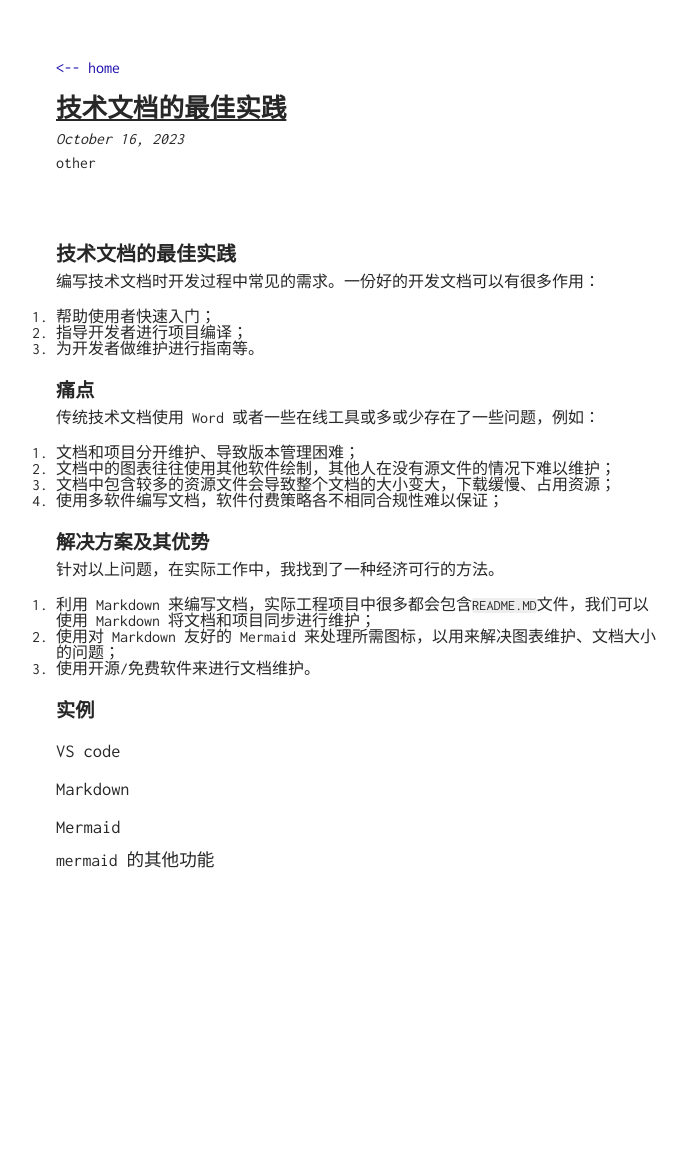
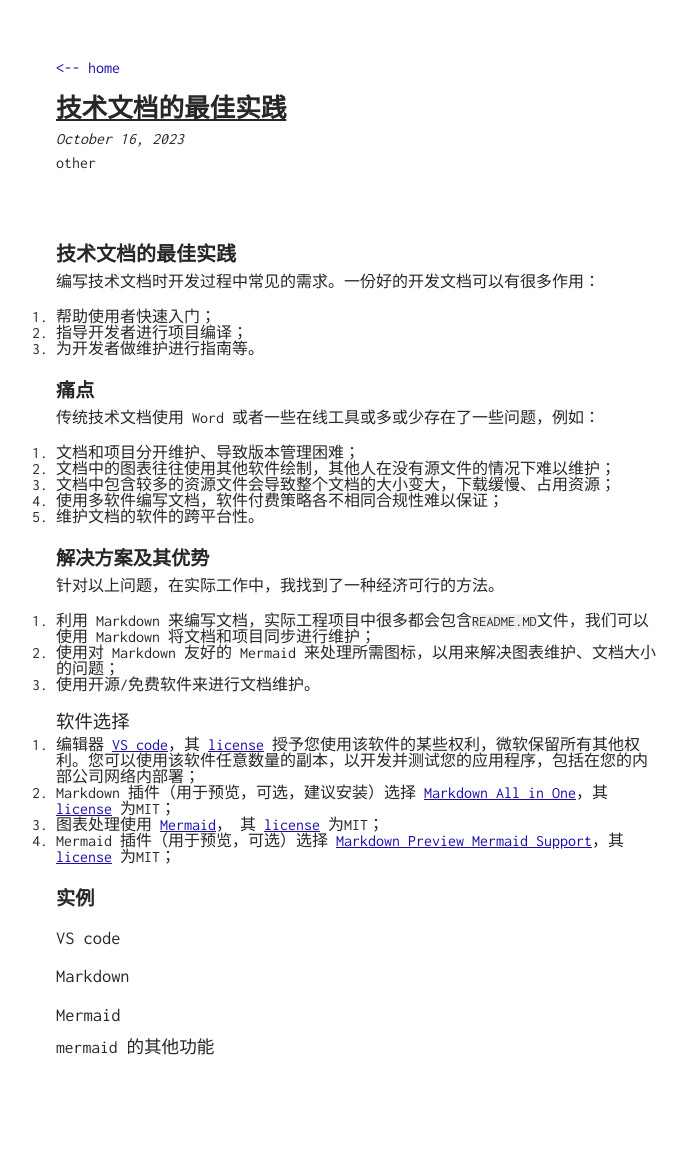
Before and after one commit to TobiahShaw/TobiahShaw.github.io, a Jekyll site: the page built from _posts/2023-10-16-Best-Practice-in-Tech-Doc.md, in a window 1280 px wide. Shown: the whole page, without its empty margins (284-971 px from the left). Built offline with Jekyll 4.4.1, drawn with Linux system fonts in a browser that asks for light colours; before the commit the page ends 964 px from its top, so only the background shows below that.

Commit message:
update post

````diff
--- a/_posts/2023-10-16-Best-Practice-in-Tech-Doc.md
+++ b/_posts/2023-10-16-Best-Practice-in-Tech-Doc.md
@@ -20,6 +20,7 @@ tag: other
 2. 文档中的图表往往使用其他软件绘制，其他人在没有源文件的情况下难以维护；
 3. 文档中包含较多的资源文件会导致整个文档的大小变大，下载缓慢、占用资源；
 4. 使用多软件编写文档，软件付费策略各不相同合规性难以保证；
+5. 维护文档的软件的跨平台性。
 
 ## 解决方案及其优势
 
@@ -28,6 +29,13 @@ tag: other
 1. 利用 Markdown 来编写文档，实际工程项目中很多都会包含```README.MD```文件，我们可以使用 Markdown 将文档和项目同步进行维护；
 2. 使用对 Markdown 友好的 Mermaid 来处理所需图标，以用来解决图表维护、文档大小的问题；
 3. 使用开源/免费软件来进行文档维护。
+
+### 软件选择
+
+1. 编辑器 [VS code](https://code.visualstudio.com/)，其 [license](https://code.visualstudio.com/license?lang=zh-cn) 授予您使用该软件的某些权利，微软保留所有其他权利。您可以使用该软件任意数量的副本，以开发并测试您的应用程序，包括在您的内部公司网络内部署；
+2. Markdown 插件（用于预览，可选，建议安装）选择 [Markdown All in One](https://marketplace.visualstudio.com/items?itemName=yzhang.markdown-all-in-one)，其 [license](https://marketplace.visualstudio.com/items/yzhang.markdown-all-in-one/license) 为MIT；
+3. 图表处理使用 [Mermaid](https://mermaid.js.org/)， 其 [license](https://github.com/mermaid-js/mermaid/blob/develop/LICENSE) 为MIT；
+4. Mermaid 插件（用于预览，可选）选择 [Markdown Preview Mermaid Support](https://marketplace.visualstudio.com/items?itemName=bierner.markdown-mermaid)，其 [license](https://marketplace.visualstudio.com/items/bierner.markdown-mermaid/license) 为MIT；
 
 ## 实例
 
````
